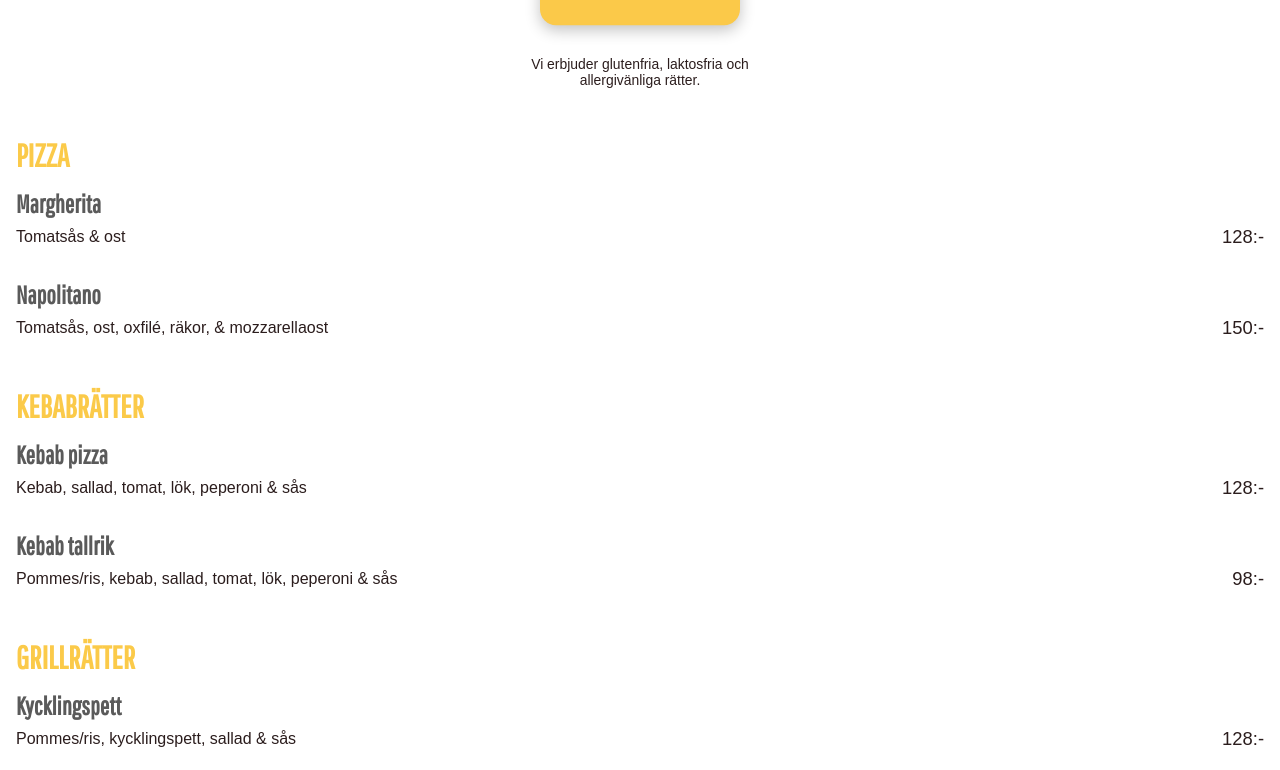
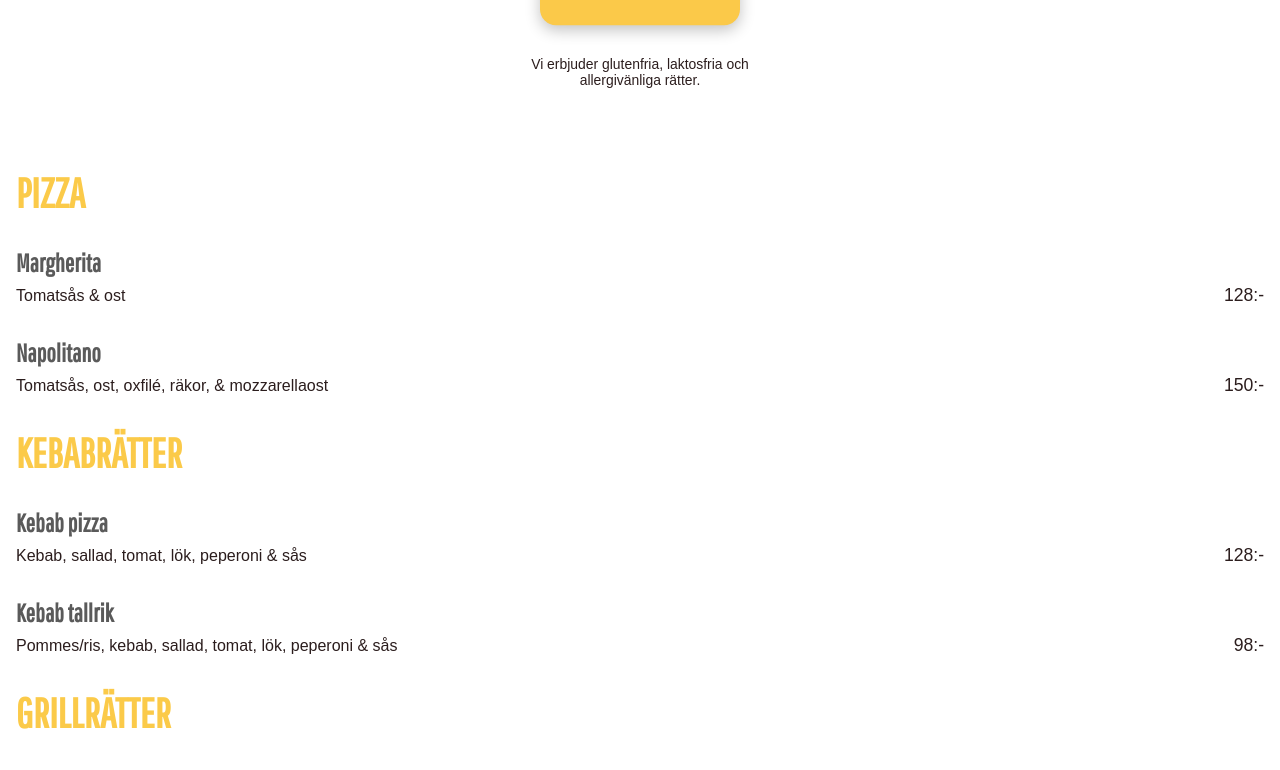
Before and after one commit to sebas-agudelo/latchpizzeria, a React (Create React App) app: page /meny in a window 1280 px wide. Shown: the part 1364-2134 px from the top of the page. Built offline with nearby package versions, Linux system fonts and the light colour scheme; a web font is replaced by a local one.

Commit message:
Implement footer and footer content

```diff
--- a/src/pages/Menu.tsx
+++ b/src/pages/Menu.tsx
@@ -99,27 +99,29 @@ export const Menu = () => {
                     </div>
                 </div>
 
+                <div className="menu-products">
                 {
                     selectedCategories.map((category) => (
-                        <div className="menu-products">
+                            <div className="menu-product-content">
                             <h2>{category.toUpperCase()}</h2>
                             {
                                 allProducts.filter((p) => p.category === category)
-                                    .map((p) => (
+                                .map((p) => (
 
-                                        <div className="menu-product-content">
+                                    <div className="menu-product-details">
                                             <h3>{p.product_name}</h3>
 
-                                            <div className="menu-product-details">
+                                            <div className="menu-product-info">
                                                 <p id="product-desc">{p.products_desc}</p>
                                                 <p id="product-price">{p.product_price}:-</p>
                                             </div>
                                         </div>
                                     ))
-                            }
-                        </div>
+                                }
+                                </div>
                     ))
                 }
+                </div>
                 {/*
 
 
--- a/src/sass/Menu/_menu.scss
+++ b/src/sass/Menu/_menu.scss
@@ -153,42 +153,44 @@
         }
     }
 
-    .menu-products{
-        padding: 1rem 1rem;
-        h2{
+    .menu-products {
+        padding: 2rem 1rem;
+
+        .menu-product-content {
+            h2 {
                 color: #fbca49;
-            font-size: 2rem;
+                font-size: 2.6rem;
+                margin: 1rem 0;
             }
 
-        .menu-product-content{
+            .menu-product-details {
                 padding: 1rem 0;
 
-
-            h3{
+                h3 {
                     width: 100%;
                     font-size: 1.57rem;
                     color: #5a5a5a;
                 }
 
-            .menu-product-details{
+                .menu-product-info {
                     display: flex;
                     justify-content: space-between;
                     align-items: center;
 
-                p{
+                    p {
                         font-size: 1rem;
-                    padding: 0.5rem 0 0;
+                        margin: 0.5rem 0 0;
                     }
 
-                #product-desc{
+                    #product-desc {
                         margin-right: 1.5rem;
                     }
 
-                #product-price{
-                    font-size: 1.15rem;
-                }
-            }
-
+                    #product-price {
+                        font-size: 1.1rem;
                     }
                 }
             }
+        }
+    }
+}
```
Lines whose indentation alone changed are shown as unchanged.
